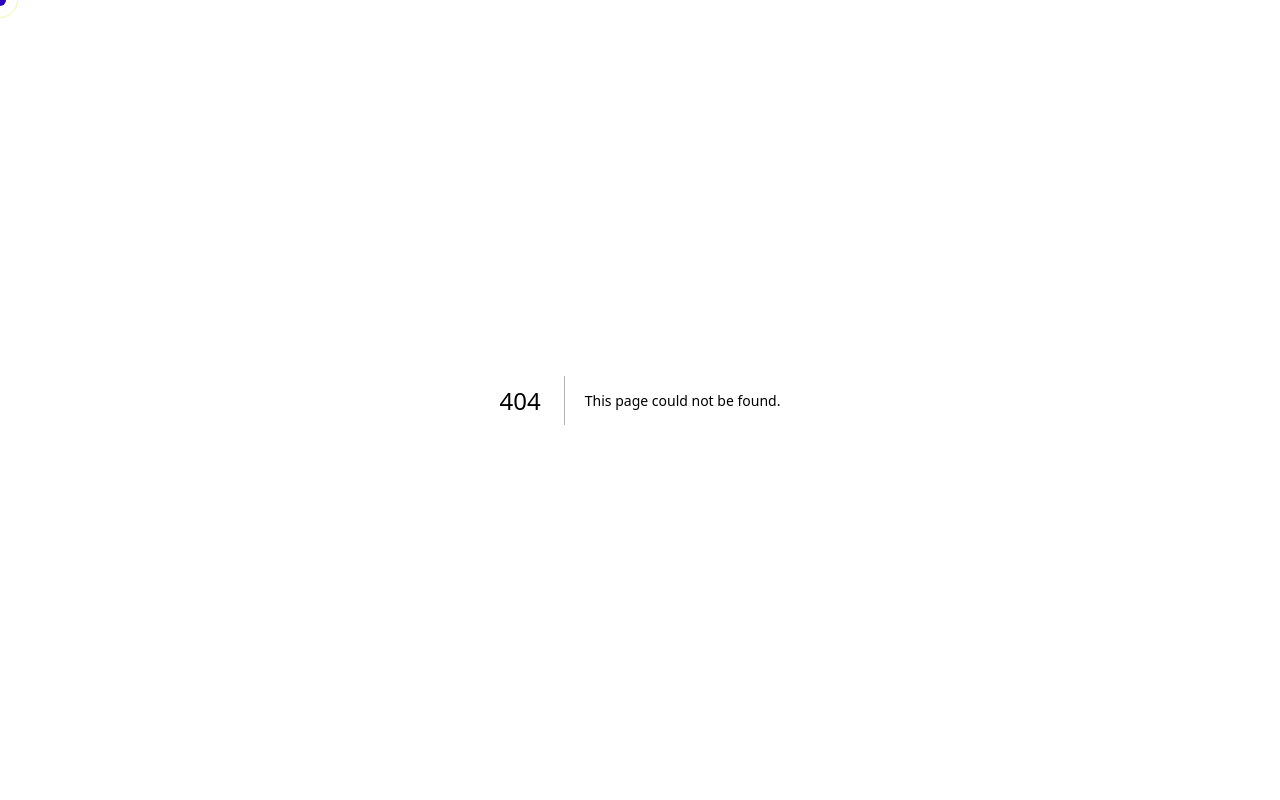
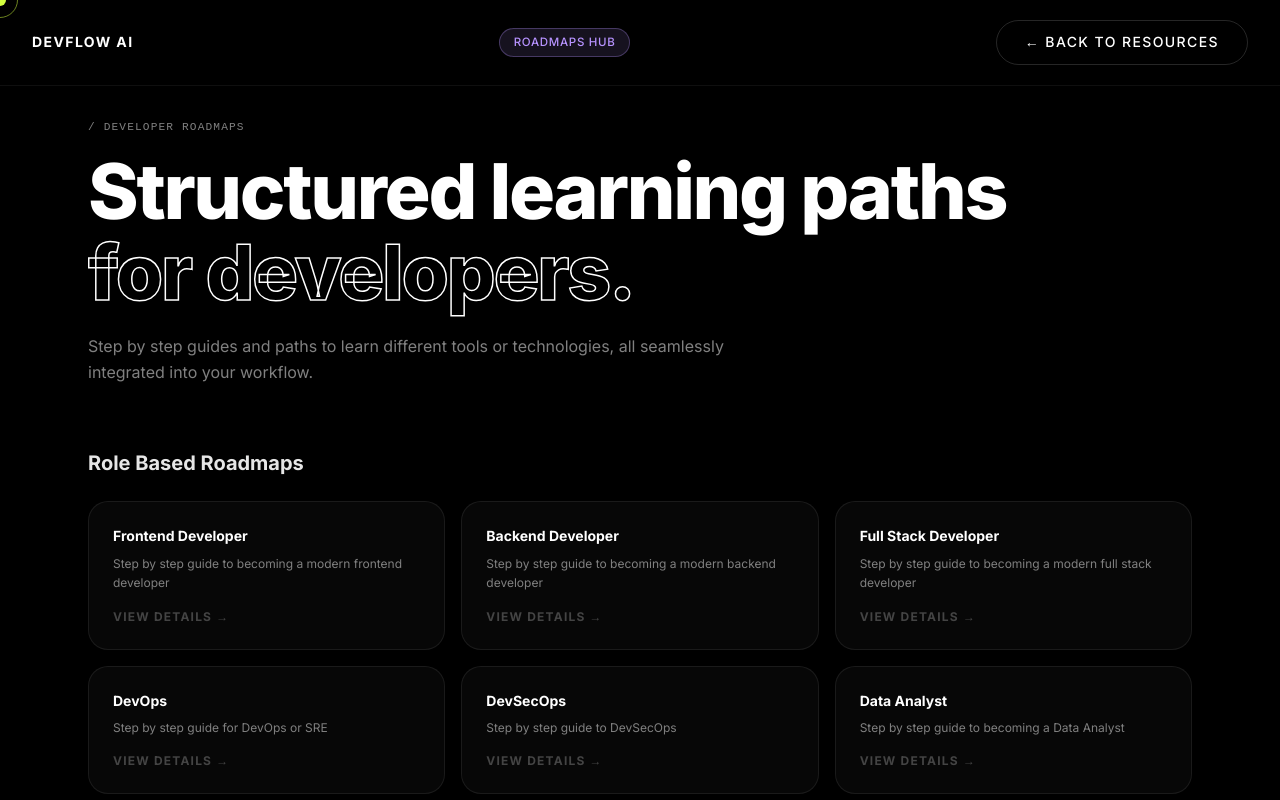
Before and after one commit to SaiNandhan06/DevFlowAI, a Next.js app: page /roadmaps in a window 1280 px wide. Before the commit this address had no page. Shown: the top 800 px of the page. Built offline with nearby package versions, Linux system fonts and the light colour scheme.

Commit message:
feat: add roadmaps section, improve tool graph layout, and update README

```diff
--- a/app/resources/page.tsx
+++ b/app/resources/page.tsx
@@ -293,19 +293,15 @@ export default function ResourcesPage() {
               Don&apos;t know what to learn next?
             </h2>
             <p className="text-[#808080] text-sm max-w-xl leading-relaxed">
-              These are interactive, community-driven roadmaps on{' '}
-              <a href="https://roadmap.sh" target="_blank" rel="noopener noreferrer" className="text-[#D4FF3F] hover:underline">roadmap.sh</a>
-              {' '}— the best resource for structured learning paths used by millions of developers.
+              These are interactive, structured learning paths to help you navigate your developer journey and build the right skills.
             </p>
           </div>
 
           <div className="grid grid-cols-1 md:grid-cols-2 lg:grid-cols-3 gap-4">
             {ROADMAPS.map((rm, i) => (
-              <a
+              <Link
                 key={rm.role}
-                href={`https://roadmap.sh/${rm.path}`}
-                target="_blank"
-                rel="noopener noreferrer"
+                href={`/roadmaps/${rm.path}`}
                 className={`card-glass p-6 flex items-start gap-4 group reveal reveal-delay-${Math.min(i + 1, 5)}`}
               >
                 <span className="text-2xl flex-shrink-0">{rm.emoji}</span>
@@ -318,20 +314,18 @@ export default function ResourcesPage() {
                     View Roadmap →
                   </div>
                 </div>
-              </a>
+              </Link>
             ))}
           </div>
 
-          {/* roadmap.sh full link */}
+          {/* roadmaps full link */}
           <div className="mt-8 text-center reveal">
-            <a
-              href="https://roadmap.sh"
-              target="_blank"
-              rel="noopener noreferrer"
+            <Link
+              href="/roadmaps"
               className="btn-ghost text-xs uppercase tracking-widest py-3 px-8"
             >
-              Browse All Roadmaps on roadmap.sh →
-            </a>
+              Browse All Roadmaps →
+            </Link>
           </div>
         </section>
 
--- a/app/results/page.tsx
+++ b/app/results/page.tsx
@@ -234,11 +234,17 @@ export default function ResultsPage() {
                                 const id = `dynamic-${idx}`
                                 const isFree = tool.free
 
-                                // Arrange dynamic tools in a row at the bottom (Y=700)
-                                const totalWidth = 800;
-                                const spacing = dynamicToolsCount > 1 ? totalWidth / (dynamicToolsCount - 1) : 0;
-                                const x = dynamicToolsCount > 1 ? 100 + (idx * spacing) : 500;
-                                const y = 700;
+                                // Arrange dynamic tools in a grid above the core hub to prevent overlapping with static tools
+                                const cols = 4;
+                                const colIndex = idx % cols;
+                                const rowIndex = Math.floor(idx / cols);
+
+                                const itemsInThisRow = Math.min(cols, dynamicToolsCount - rowIndex * cols);
+                                const totalRowWidth = (itemsInThisRow - 1) * 220; // 220px horizontal spacing
+                                const startX = 500 - (totalRowWidth / 2);
+
+                                const x = startX + (colIndex * 220);
+                                const y = -100 - (rowIndex * 150); // Place above dev-core (y=100)
 
                                 const color = isFree ? '#10b981' : '#f97316'
 
--- /dev/null
+++ b/app/roadmaps/[slug]/page.tsx
@@ -0,0 +1,58 @@
+import Link from 'next/link'
+import { notFound } from 'next/navigation'
+import { ALL_ROADMAPS, getRoadmapBySlug } from '@/data/roadmaps'
+
+export function generateStaticParams() {
+  return ALL_ROADMAPS.map((roadmap) => ({
+    slug: roadmap.slug,
+  }))
+}
+
+export default async function RoadmapDetailPage(props: { params: Promise<{ slug: string }> }) {
+  const params = await props.params;
+  const roadmap = getRoadmapBySlug(params.slug)
+
+  if (!roadmap) {
+    notFound()
+  }
+
+  return (
+    <main className="min-h-screen bg-black text-white">
+      <nav className="nav-fixed">
+        <Link href="/" className="text-sm font-bold tracking-widest uppercase text-white">DevFlow AI</Link>
+        <span className="tag-lavender hidden md:inline-flex">Roadmap Details</span>
+        <Link href="/roadmaps" className="btn-ghost text-xs uppercase tracking-widest py-2.5 px-5">
+          ← Back to Roadmaps
+        </Link>
+      </nav>
+
+      <div className="pt-28 pb-24 px-6 max-w-4xl mx-auto">
+        <div className="mb-12 pb-10 border-b border-white/8 reveal">
+          <div className="flex items-center gap-3 mb-4">
+            <span className="tag-lavender uppercase tracking-widest text-[10px]">{roadmap.category}</span>
+          </div>
+          <h1 className="text-display mt-3 mb-4">{roadmap.title}</h1>
+          <p className="text-[#808080] text-base leading-relaxed max-w-2xl">{roadmap.description}</p>
+        </div>
+
+        <div className="card-glass p-8 text-center reveal reveal-delay-1 relative overflow-hidden">
+          <div className="absolute top-0 right-0 w-64 h-64 bg-[#D4FF3F] opacity-[0.03] rounded-full blur-3xl -translate-y-1/2 translate-x-1/2 pointer-events-none"></div>
+
+          <div className="w-16 h-16 bg-[#D4FF3F]/10 text-[#D4FF3F] border border-[#D4FF3F]/20 rounded-full flex items-center justify-center text-3xl mx-auto mb-6 relative z-10">
+            🤖
+          </div>
+          <h2 className="text-2xl font-bold mb-4 relative z-10">Want a personalized learning path?</h2>
+          <p className="text-[#808080] text-sm mb-8 max-w-md mx-auto leading-relaxed relative z-10">
+            Use DevFlow AI to automatically generate a custom, step-by-step interactive workflow tailored specifically for learning <strong>{roadmap.title}</strong>, complete with tool suggestions and prompts.
+          </p>
+          <Link
+            href={`/generate?q=${encodeURIComponent(`I want to learn ${roadmap.title}. Create a detailed step-by-step learning roadmap and suggest the best tools and prompts for each phase.`)}`}
+            className="btn-lime text-sm uppercase tracking-widest py-3 px-8 inline-block relative z-10"
+          >
+            Generate AI Workflow →
+          </Link>
+        </div>
+      </div>
+    </main>
+  )
+}
--- /dev/null
+++ b/app/roadmaps/page.tsx
@@ -0,0 +1,58 @@
+import Link from 'next/link'
+import { ROLE_ROADMAPS, SKILL_ROADMAPS, BEST_PRACTICES } from '@/data/roadmaps'
+
+export default function RoadmapsPage() {
+  const categories = [
+    { title: 'Role Based Roadmaps', items: ROLE_ROADMAPS },
+    { title: 'Skill Based Roadmaps', items: SKILL_ROADMAPS },
+    { title: 'Best Practices', items: BEST_PRACTICES }
+  ]
+
+  return (
+    <main className="min-h-screen bg-black text-white">
+      <nav className="nav-fixed">
+        <Link href="/" className="text-sm font-bold tracking-widest uppercase text-white">DevFlow AI</Link>
+        <span className="tag-lavender hidden md:inline-flex">Roadmaps Hub</span>
+        <Link href="/resources" className="btn-ghost text-xs uppercase tracking-widest py-2.5 px-5">
+          ← Back to Resources
+        </Link>
+      </nav>
+
+      <div className="pt-28 pb-24 px-6 max-w-6xl mx-auto">
+        <div className="mb-16 reveal">
+          <span className="mono-label">/ Developer Roadmaps</span>
+          <h1 className="text-display mt-4 mb-5">
+            Structured learning paths<br/>
+            <span className="text-outlined">for developers.</span>
+          </h1>
+          <p className="text-[#808080] text-base leading-relaxed max-w-2xl">
+            Step by step guides and paths to learn different tools or technologies, all seamlessly integrated into your workflow.
+          </p>
+        </div>
+
+        {categories.map((cat, idx) => (
+          <section key={idx} className="mb-16 reveal reveal-delay-1">
+            <h2 className="text-xl font-bold mb-6 text-white/90">{cat.title}</h2>
+            <div className="grid grid-cols-1 md:grid-cols-2 lg:grid-cols-3 gap-4">
+              {cat.items.map((rm) => (
+                <Link
+                  key={rm.id}
+                  href={`/roadmaps/${rm.slug}`}
+                  className="card-glass p-6 flex flex-col group"
+                >
+                  <h3 className="font-bold text-sm group-hover:text-[#D4FF3F] transition-colors mb-2 leading-snug">
+                    {rm.title}
+                  </h3>
+                  <p className="text-[#808080] text-xs leading-relaxed flex-1 mb-4">{rm.description}</p>
+                  <div className="flex items-center gap-1 text-[#444] group-hover:text-[#D4FF3F] transition-colors text-xs font-bold uppercase tracking-widest mt-auto">
+                    View Details →
+                  </div>
+                </Link>
+              ))}
+            </div>
+          </section>
+        ))}
+      </div>
+    </main>
+  )
+}
```
Also changed, not shown: 1 other file (tests, documents, lock files or other folders).
